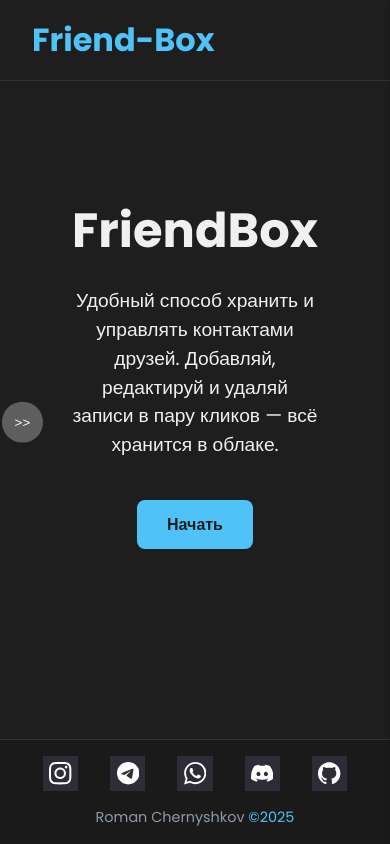
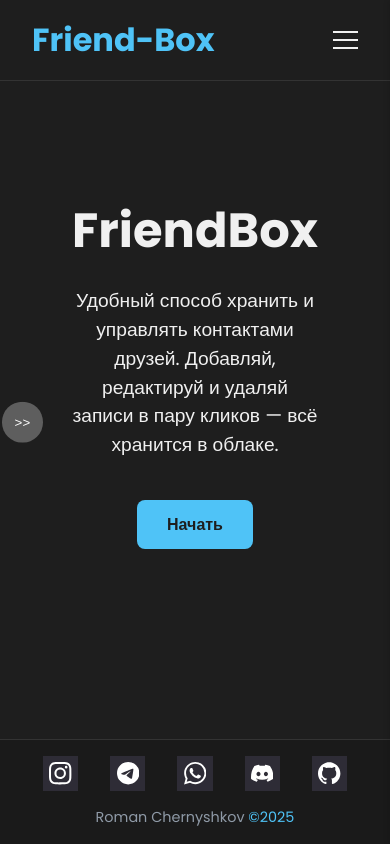
Before and after one commit to CD-Rom01100001/friend-box-app, a React (Create React App) app: page / in a window 390 px wide. Built offline with nearby package versions, Linux system fonts and the light colour scheme; no server answers.

Commit message:
fix: fixed the burger style

```diff
--- a/src/components/Header/Header.module.scss
+++ b/src/components/Header/Header.module.scss
@@ -66,33 +66,47 @@
 }
 
 .burger {
+  position: relative;
   z-index: 101;
   display: none;
-  flex-direction: column;
-  justify-content: space-between;
   width: 25px;
   height: 18px;
-  background: none;
-  border: none;
+  border-bottom: 2px solid var(--text-main);
+  transition: all 0.3s ease-in-out;
+  opacity: 1;
   cursor: pointer;
-  padding: 0;
 
-  span {
-    display: block;
-    height: 3px;
-    background: var(--text-main);
-    border-radius: 2px;
-    transition: 0.3s;
+  &::after,
+  &::before {
+    content: "";
+    position: absolute;
+    left: 0;
+    width: 100%;
+    height: 2px;
+    background-color: var(--text-main);
+    transition: all 0.3s ease-in-out;
   }
 
-  &.open span:nth-child(1) {
-    transform: translateY(7.5px) rotate(45deg);
+  &::before {
+    top: 0;
   }
-  &.open span:nth-child(2) {
-    opacity: 0;
+
+  &::after {
+    top: 50%;
   }
-  &.open span:nth-child(3) {
-    transform: translateY(-7.5px) rotate(-45deg);
+
+  &.open {
+    border: none;
+
+    &::before {
+      top: 50%;
+      transform: rotate(45deg);
+    }
+
+    &::after {
+      top: 50%;
+      transform: rotate(-45deg);
+    }
   }
 }
 
@@ -120,6 +134,6 @@
   }
 
   .burger {
-    display: flex;
+    display: block;
   }
 }
--- a/src/components/Header/Header.tsx
+++ b/src/components/Header/Header.tsx
@@ -32,14 +32,10 @@ const Header: FC = () => {
         </Link>
 
         {/* бургер */}
-        <button
+        <div
           className={`${css.burger} ${isMenuOpen ? css.open : ''}`}
           onClick={() => setIsMenuOpen(!isMenuOpen)}
-        >
-          <span />
-          <span />
-          <span />
-        </button>
+        ></div>
 
         {/* навигация */}
         <nav className={`${css.nav} ${isMenuOpen ? css.show : ''}`}>
```
